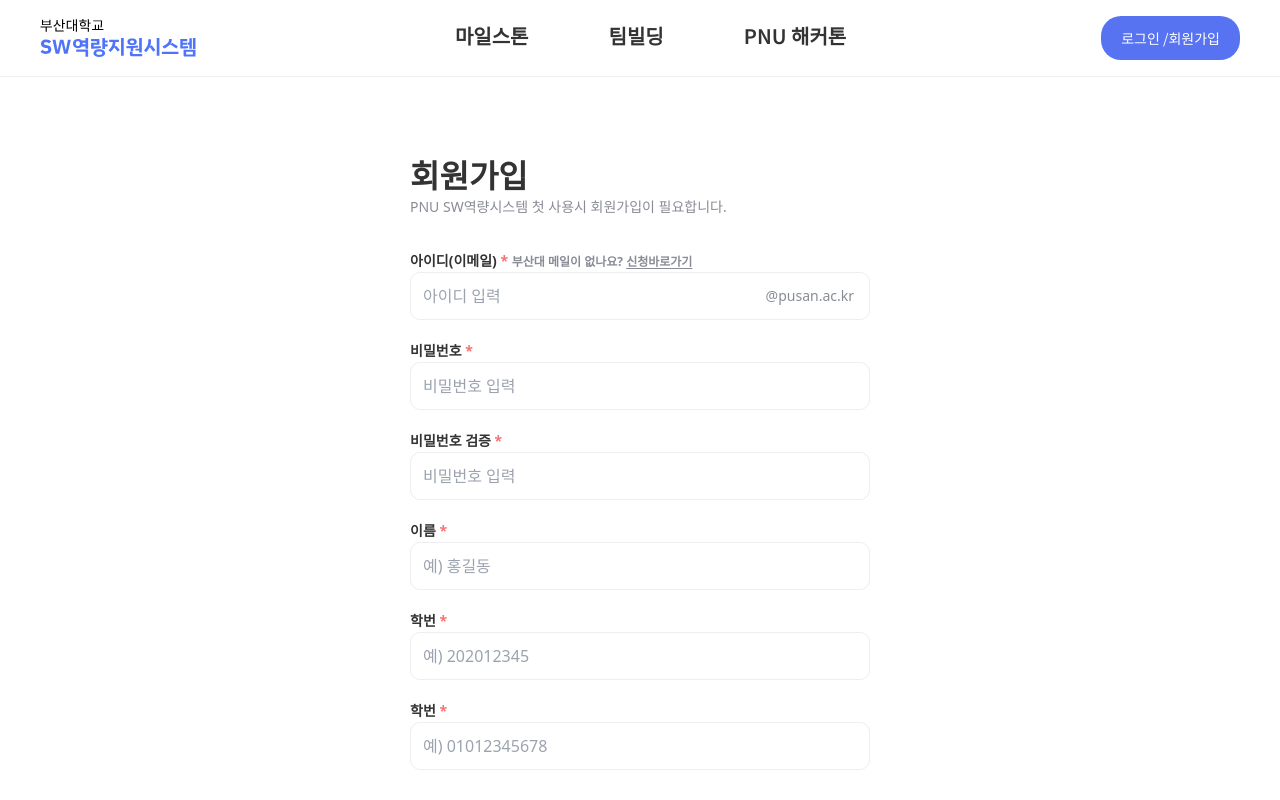
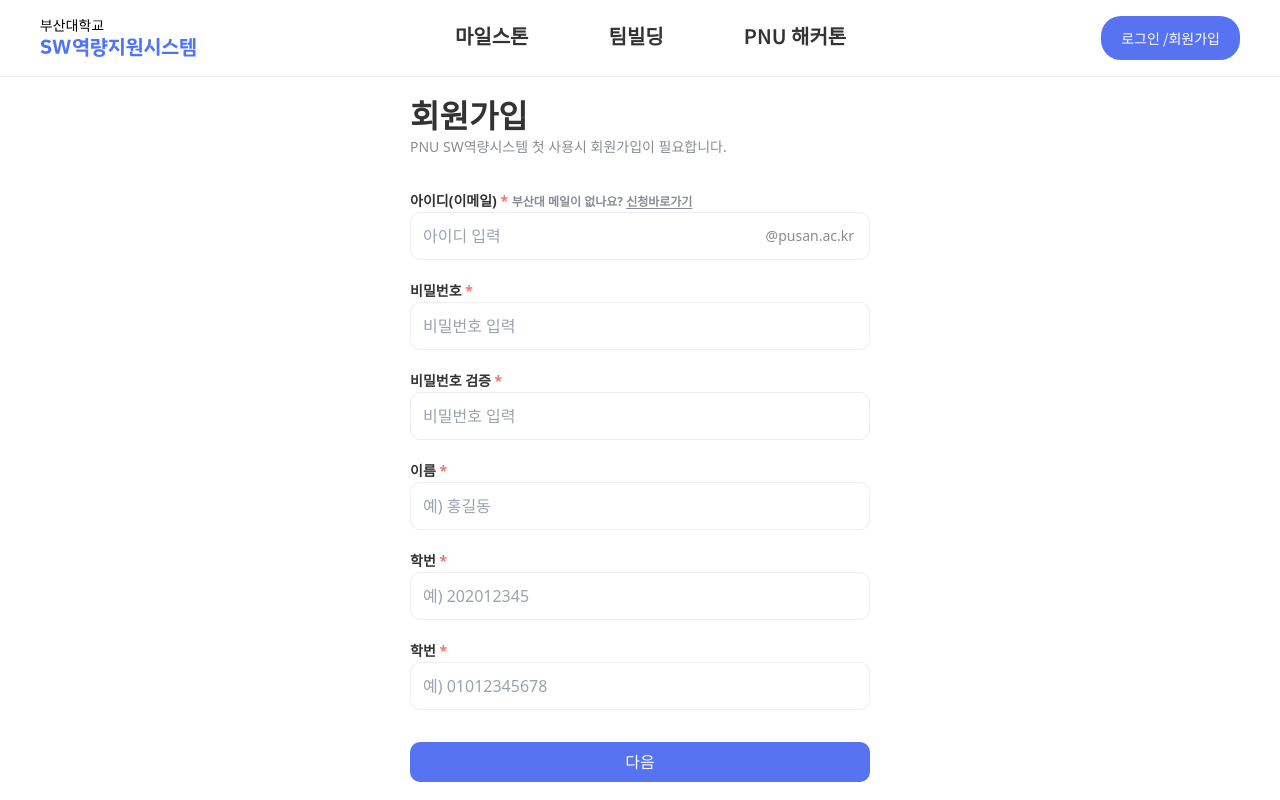
Before and after one commit to SW-CSS/sw-css, a Next.js app in the folder frontend/: page /sign-up in a window 1280 px wide. Shown: the top 800 px of the page. Built offline with nearby package versions, Linux system fonts and the light colour scheme.

Commit message:
design: 회원가입 페이지에 두번째 회원가입 컴포넌트 추가
#53

```diff
--- a/frontend/src/app/(auth)/sign-up/page.tsx
+++ b/frontend/src/app/(auth)/sign-up/page.tsx
@@ -1,12 +1,13 @@
 'use client';
 
-import { useEffect, useState } from 'react';
+import { useState } from 'react';
 
 import PageTitle from '@/app/components/PageTitle';
 
 import SignUpFirstPage, { FirstInfo } from './components/SignUpFirstPage';
+import SignUpSecondPage, { SecondInfo } from './components/SignUpSecondPage';
 
-type UserInformation = FirstInfo;
+type UserInformation = FirstInfo & SecondInfo;
 
 const Page = () => {
   const [userInfo, setUserInfo] = useState<UserInformation>({
@@ -15,6 +16,11 @@ const Page = () => {
     name: '',
     studentId: '',
     phoneNumber: '',
+    majorId: -1,
+    minorId: -1,
+    doubleMajorId: -1,
+    career: -1,
+    careerDetail: '',
   });
   const [isPhaseOne, setIsPhaseOne] = useState<boolean>(true);
 
@@ -23,15 +29,20 @@ const Page = () => {
     setIsPhaseOne(false);
   };
 
-  useEffect(() => {
-    console.log(JSON.stringify(userInfo, null, 2));
-  }, [userInfo]);
+  const handleSubmitButtonClick = (value: SecondInfo) => {
+    setUserInfo((prev) => ({ ...prev, ...value }));
+
+    const tempUserInfo = { ...userInfo, ...value };
+    console.log(tempUserInfo);
+    // TODO: 회원가입 api 연결
+  };
 
   return (
-    <div className="w-sign mx-auto pb-10 pt-14 lg:pt-20">
-      <div className="flex flex-col gap-10 p-5 lg:pt-20">
+    <div className="w-sign mx-auto max-w-full pb-10 pt-14 lg:pt-20">
+      <div className="flex w-full flex-col gap-10 p-5">
         <PageTitle title="회원가입" description="PNU SW역량시스템 첫 사용시 회원가입이 필요합니다." urlText="" url="" />
         {isPhaseOne && <SignUpFirstPage handleSubmitButtonClick={handleNextButtonClick} />}
+        {!isPhaseOne && <SignUpSecondPage handleSubmitButtonClick={handleSubmitButtonClick} />}
       </div>
     </div>
   );
```
